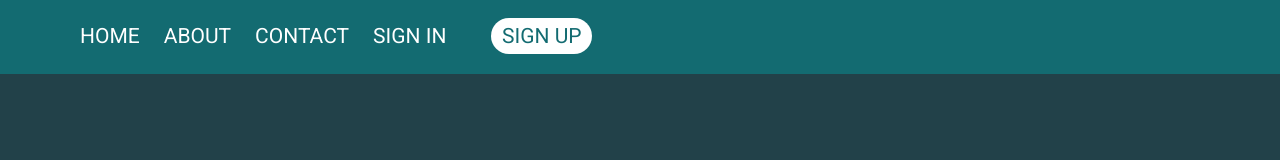
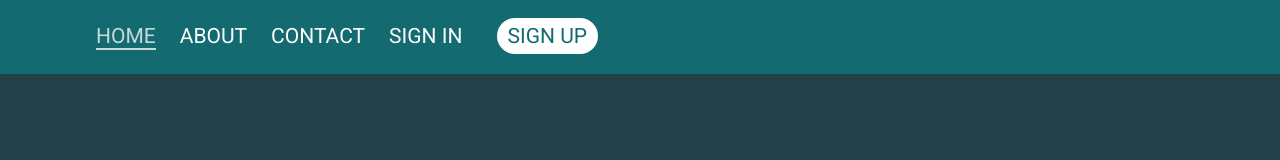
Before and after one commit to andrewteece/Responsive-Layouts-2, a plain HTML site: page index.html in a window 1280 px wide. In both pictures the pointer is over the link "HOME". Shown: the top 160 px of the page. Drawn offline with Linux system fonts and the light colour scheme.

Commit message:
header and nav styles

```diff
--- a/style.css
+++ b/style.css
@@ -135,7 +135,7 @@ header {
 }
 
 .nav {
-  margin-left: 5rem;
+  margin-left: 6rem;
 }
 
 .nav__list {
@@ -158,8 +158,15 @@ header {
   background: var(--clr-neutral-100);
   color: var(--clr-primary-400);
   padding: 0.3em 0.5em;
-  margin-left: 1em;
+  margin-left: 0.5em;
   border-radius: 24px;
+}
+
+.nav__link:hover,
+.nav__link:focus {
+  opacity: 0.75;
+  border-bottom: 2px solid var(--clr-neutral-100);
+  transition: all 400ms ease-in-out;
 }
 
 /* HERO */
```
